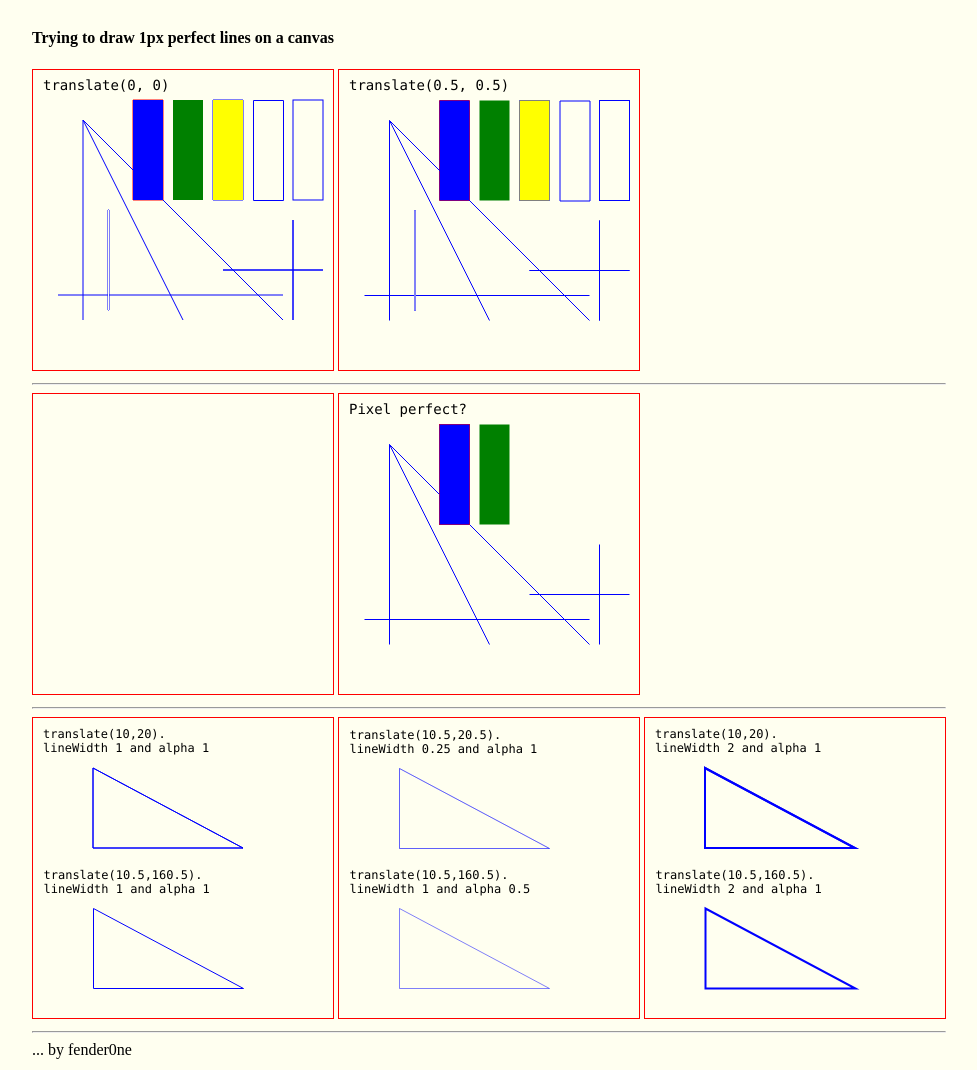
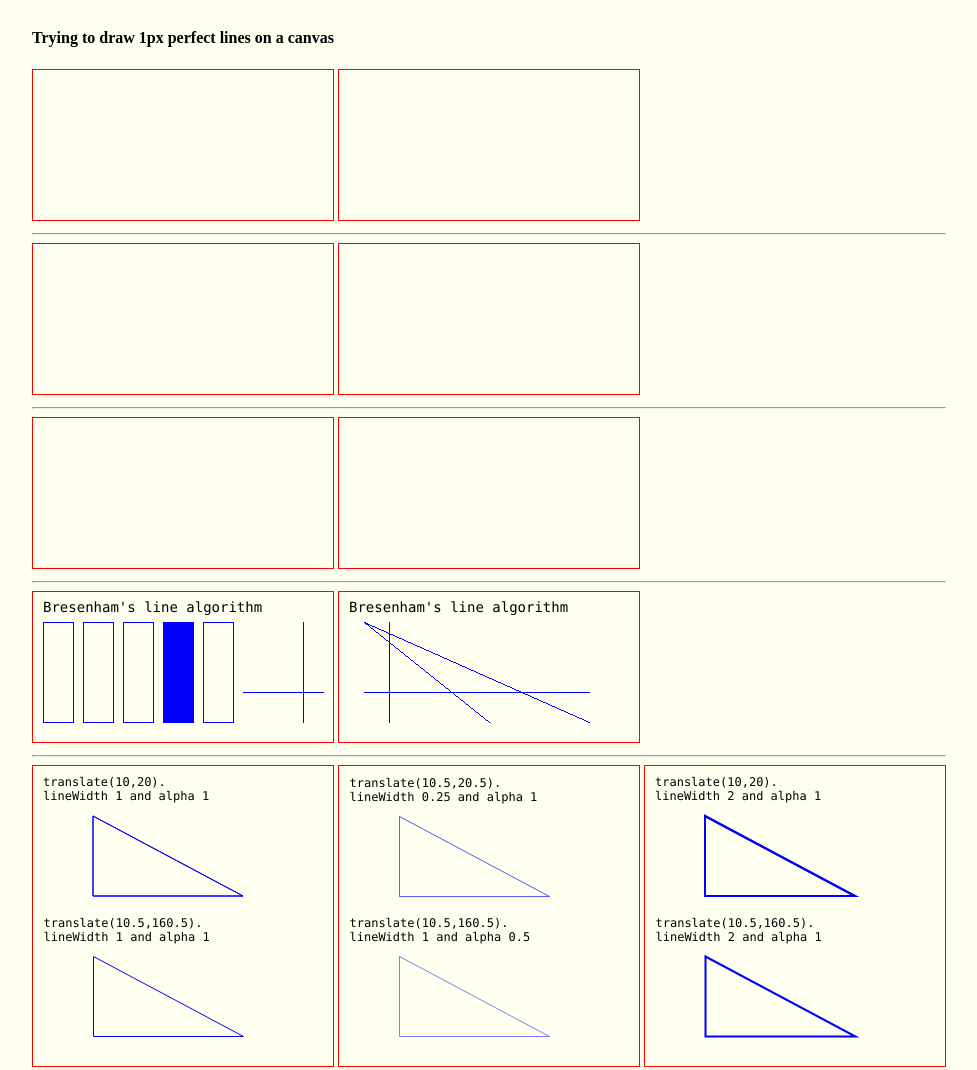
Before and after one commit to fender0ne/perfectLines, a plain HTML site: page index.html in a window 1280 px wide. Shown: the top 1070 px of the page, without its empty margins (151-1128 px from the left). Drawn offline with Linux system fonts and the light colour scheme.

Commit message:
[CHANGE] Reorganize index page

```diff
--- a/index.html
+++ b/index.html
@@ -7,23 +7,30 @@
   <title>Trying to draw 1px perfect lines on a canvas</title>
   <link href="./style.css" rel="stylesheet" />
   <script src="./js/bLine.js" type="module"></script>
+  <script src="./js/myTest.js" defer></script>
   <script src="./js/pixelPerfect.js" defer></script>
   <script src="./js/cleanWideLine_1px.js" defer></script>
-  <script src="./js/myTest.js" defer></script>
+
 </head>
 
 <body>
   <div id="container">
     <h4>Trying to draw 1px perfect lines on a canvas</h4>
 
-    <canvas id="translate-None" width="300" height="300">
+    <canvas id="squares_translate-None" width="300" height="150">
       THIS IS A FALLBACK MESSAGE FOR OLD BROWSERS. YOUR BROWSER DOES NOT
       SUPPORT CANVAS!
     </canvas>
-    <canvas id="translate-0.5" width="300" height="300"></canvas>
+    <canvas id="lines_translate-None" width="300" height="150"></canvas>
     <hr />
-    <canvas id="Bresenham" width="300" height="300"></canvas>
-    <canvas id="pixelPerfect-canvas" width="300" height="300"> </canvas>
+    <canvas id="squares_translate-0.5" width="300" height="150"></canvas>
+    <canvas id="lines_translate-0.5" width="300" height="150"></canvas>
+    <hr />
+    <canvas id="squares_pixelPerfect" width="300" height="150"></canvas>
+    <canvas id="lines_pixelPerfect" width="300" height="150"></canvas>
+    <hr />
+    <canvas id="squares_Bresenham"></canvas>
+    <canvas id="lines_Bresenham"></canvas>
     <hr />
     <canvas id="triangle1" width="300" height="300"></canvas>
     <canvas id="triangle2" width="300" height="300"></canvas>
```
